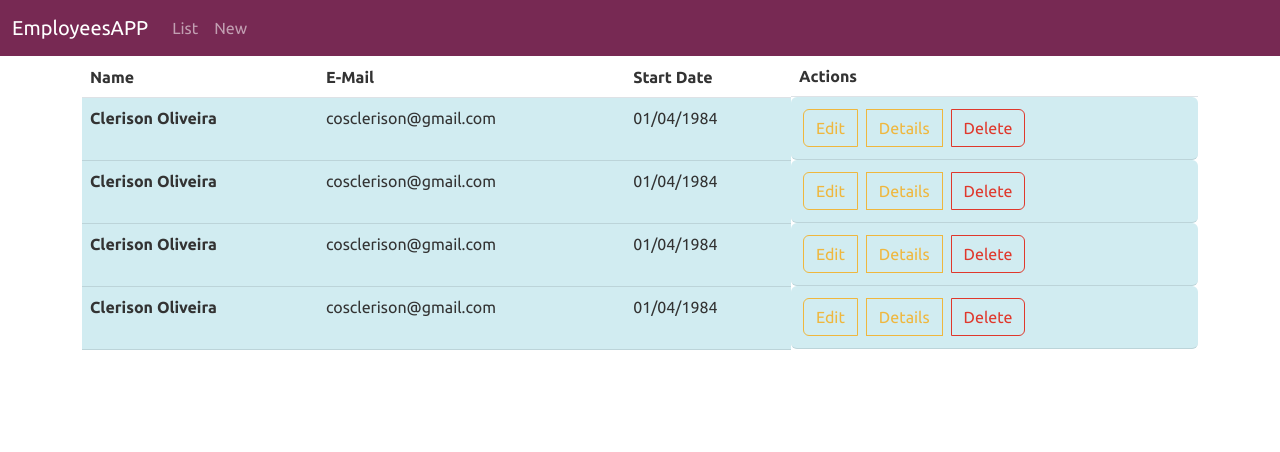
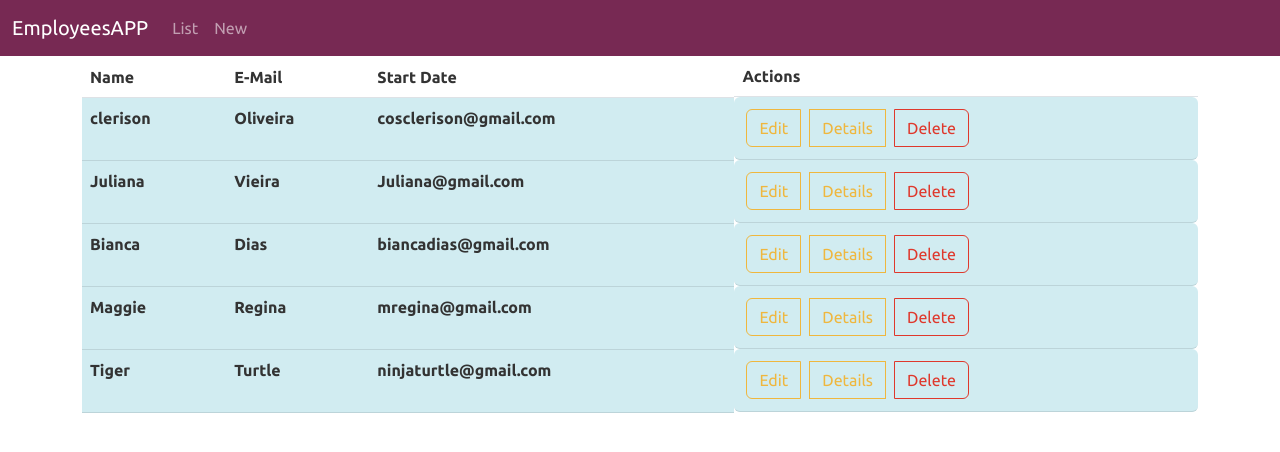
Before and after one commit to cosclerison/projectCRUD, an Angular app: page /list in a window 1280 px wide. Shown: the top 452 px of the page. Built offline with nearby package versions, Linux system fonts and the light colour scheme.

Commit message:
atribuido dados fake para planilha list

```diff
--- a/src/app/pages/employees/edit/edit.component.html
+++ b/src/app/pages/employees/edit/edit.component.html
@@ -37,3 +37,5 @@
     </div>
   </div>
 </form>
+
+{{value | json}}
--- a/src/app/pages/employees/list/list.component.html
+++ b/src/app/pages/employees/list/list.component.html
@@ -9,10 +9,11 @@
       </tr>
     </thead>
     <tbody>
-      <tr class="table-info" *ngFor="let item of [0, 1, 2, 3]">
-        <th scope="row">Clerison Oliveira</th>
-        <td>cosclerison@gmail.com</td>
-        <td>01/04/1984</td>
+      <tr class="table-info" *ngFor="let item of fakeData">
+        <th scope="row">{{ item.name }}</th>
+        <th scope="row">{{ item.lastName }}</th>
+        <th scope="row">{{ item.email }}</th>
+        <!-- <th scope="row">{{ item.startDate }}</th> -->
         <td class="btn-group d-none d-sm-block" role="group">
           <!-- Ação (click) esta passando o valor foreach item quando acionado -->
           <button type="button" class="btn btn-outline-warning m-1" (click)="onGoToEdit(item)" >Edit</button>
--- a/src/app/pages/employees/list/list.component.ts
+++ b/src/app/pages/employees/list/list.component.ts
@@ -18,6 +18,39 @@ export class ListComponent implements OnInit {
     }
   };
 
+  fakeData = [
+    {
+      name: 'clerison',
+      lastName: 'Oliveira',
+      email: 'cosclerison@gmail.com',
+      startDate: '01/04/1984'
+    },
+    {
+      name: 'Juliana',
+      lastName: 'Vieira',
+      email: 'Juliana@gmail.com',
+      startDate: '18/06/1988'
+    },
+    {
+      name: 'Bianca',
+      lastName: 'Dias',
+      email: 'biancadias@gmail.com',
+      startDate: '11/03/2013'
+    },
+    {
+      name: 'Maggie',
+      lastName: 'Regina',
+      email: 'mregina@gmail.com',
+      startDate: '10/01/2015'
+    },
+    {
+      name: 'Tiger',
+      lastName: 'Turtle',
+      email: 'ninjaturtle@gmail.com',
+      startDate: '13/03/2014'
+    },
+  ]
+
   constructor(
     private router: Router
   ) { }
@@ -25,22 +58,22 @@ export class ListComponent implements OnInit {
   ngOnInit(): void {
   }
 
-  onGoToEdit(item: any): void{
   /**
    * adicionado o valor de item no estado do objeto navigationExtras,
    * atribuído o valor como segundo parâmetro na rota de navegação (assim a rota de navegação envia o valor
    * que será recebido pela tela corrente, fazendo com que o valor recebido seja utilizado)
    */
+  onGoToEdit(item: any): void{
   this.navigationExtras.state = item;
     this.router.navigate(['edit'], this.navigationExtras);
   }
 
-  onGoToDetails(item: any): void{
   /**
    * adicionado o valor de item no estado do objeto navigationExtras,
    * atribuído o valor como segundo parâmetro na rota de navegação (assim a rota de navegação envia o valor
    * que será recebido pela tela corrente, fazendo com que o valor recebido seja utilizado)
    */
+    onGoToDetails(item: any): void{
     this.navigationExtras.state = item;
     this.router.navigate(['details'], this.navigationExtras);
   }
```
Lines whose indentation alone changed are shown as unchanged.
